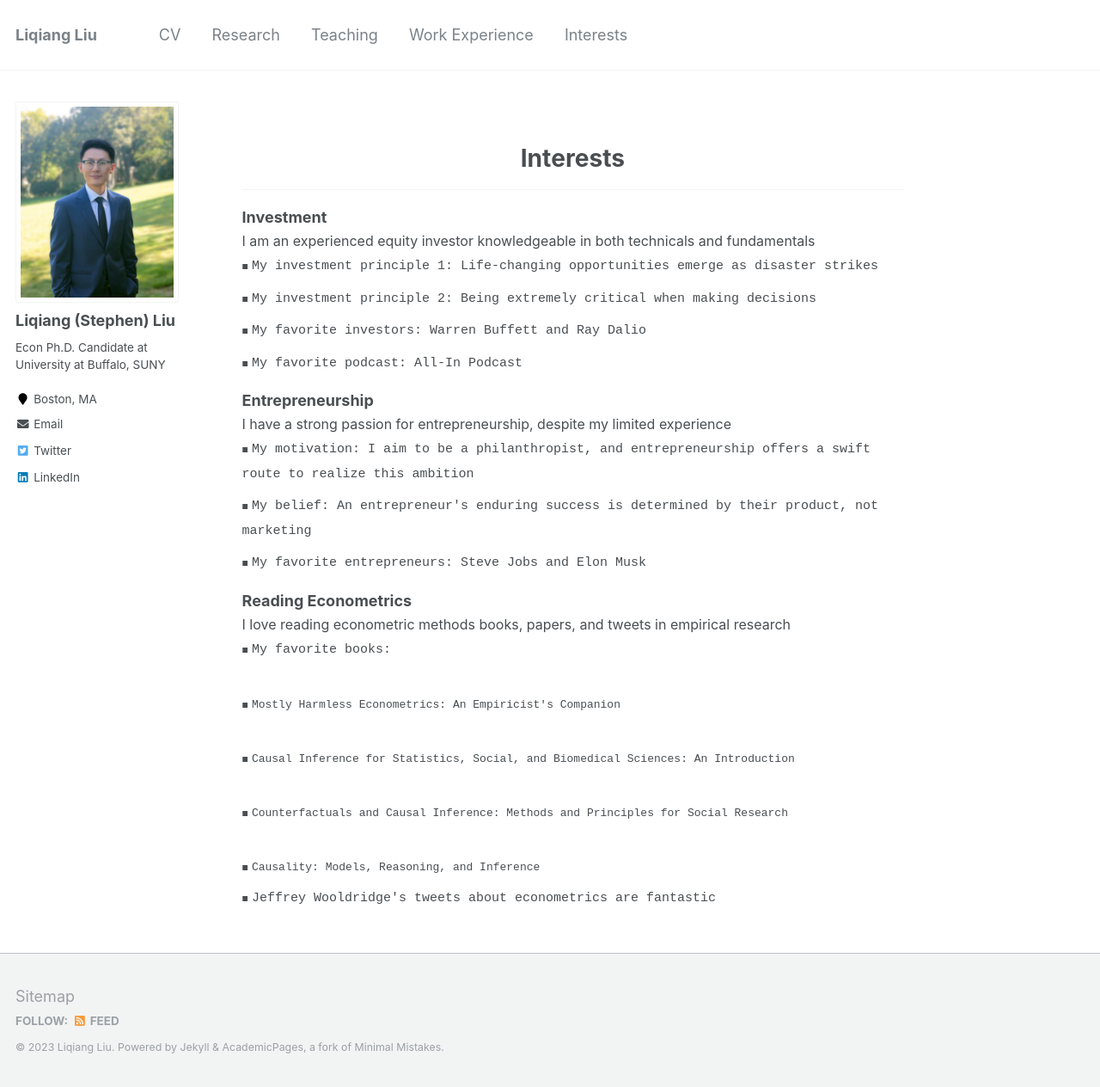
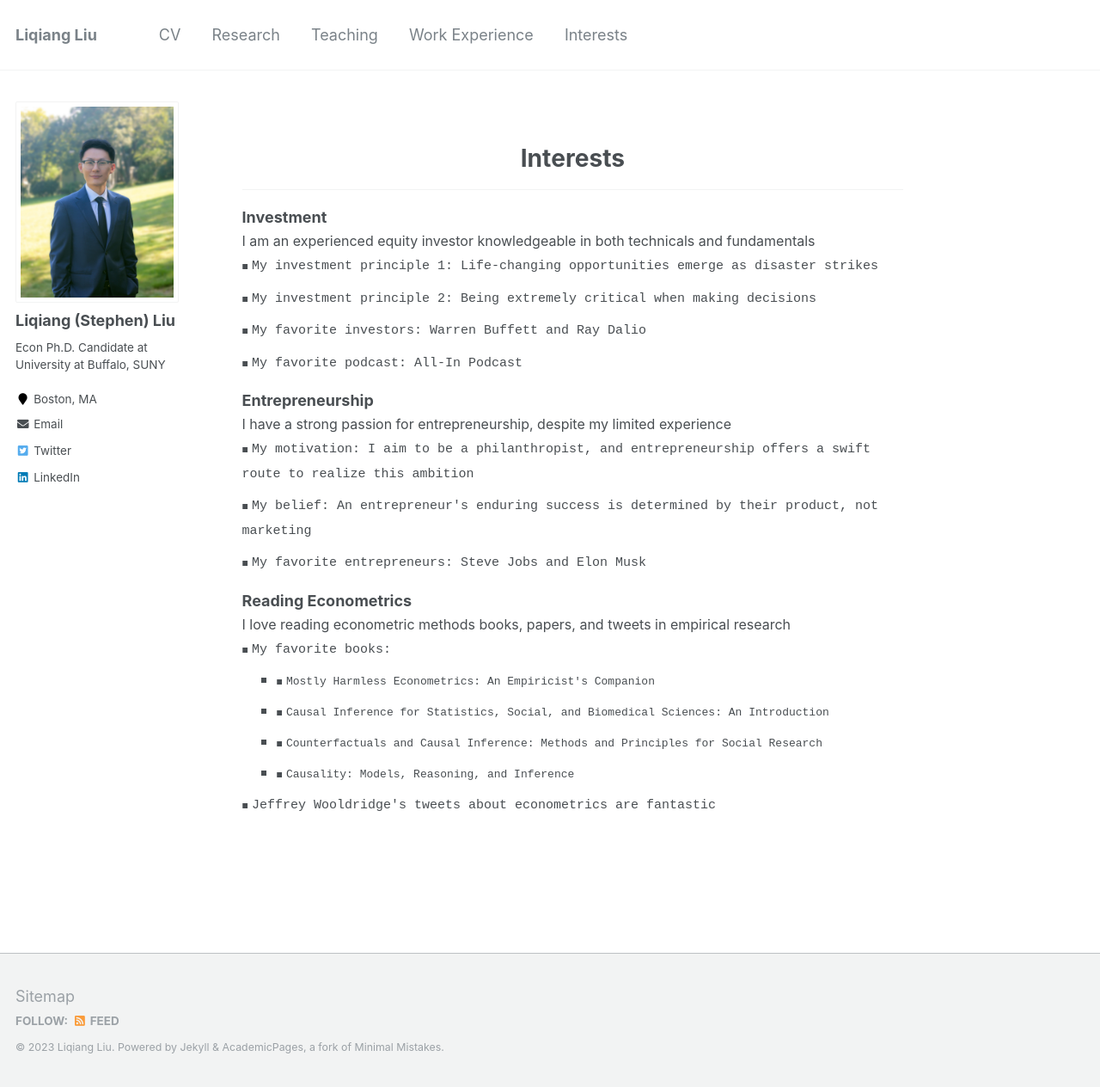
Before and after one commit to Liqiang-Liu/Liqiang-Liu.github.io, a Jekyll site: the page built from _pages/interests.md, in a window 1280 px wide and 1264 px high. Shown: the whole window at 86% size. Built offline with Jekyll 4.4.1, drawn with Linux system fonts in a browser that asks for light colours.

Commit message:
Update interests.md

```diff
--- a/_pages/interests.md
+++ b/_pages/interests.md
@@ -54,13 +54,14 @@ redirect_from:
 <span style="font-size: 18px;"><strong>Reading Econometrics</strong></span><br>
   <span style="font-size: 16px;">I love reading econometric methods books, papers, and tweets in empirical research</span>
     <ul class="custom-bullet">
-      <li><span style="font-size: 15px; font-family: monospace;">My favorite books: </span></li>
-        <ul class="custom-bullet">
-        &nbsp;&nbsp;<li><span style="font-size: 13px; font-family: monospace;">Mostly Harmless Econometrics: An Empiricist's Companion</span></li>
-        &nbsp;&nbsp;<li><span style="font-size: 13px; font-family: monospace;">Causal Inference for Statistics, Social, and Biomedical Sciences: An Introduction</span></li>
-        &nbsp;&nbsp;<li><span style="font-size: 13px; font-family: monospace;">Counterfactuals and Causal Inference: Methods and Principles for Social Research</span></li>
-        &nbsp;&nbsp;<li><span style="font-size: 13px; font-family: monospace;">Causality: Models, Reasoning, and Inference</span></li>
+      <li><span style="font-size: 15px; font-family: monospace;">My favorite books: </span>
+        <ul>
+        <li><span style="font-size: 13px; font-family: monospace;">Mostly Harmless Econometrics: An Empiricist's Companion</span></li>
+        <li><span style="font-size: 13px; font-family: monospace;">Causal Inference for Statistics, Social, and Biomedical Sciences: An Introduction</span></li>
+        <li><span style="font-size: 13px; font-family: monospace;">Counterfactuals and Causal Inference: Methods and Principles for Social Research</span></li>
+        <li><span style="font-size: 13px; font-family: monospace;">Causality: Models, Reasoning, and Inference</span></li>
         </ul>
+      </li>
       <li><span style="font-size: 15px; font-family: monospace;">Jeffrey Wooldridge's tweets about econometrics are fantastic</span></li>
      </ul>
 </ul>
```
